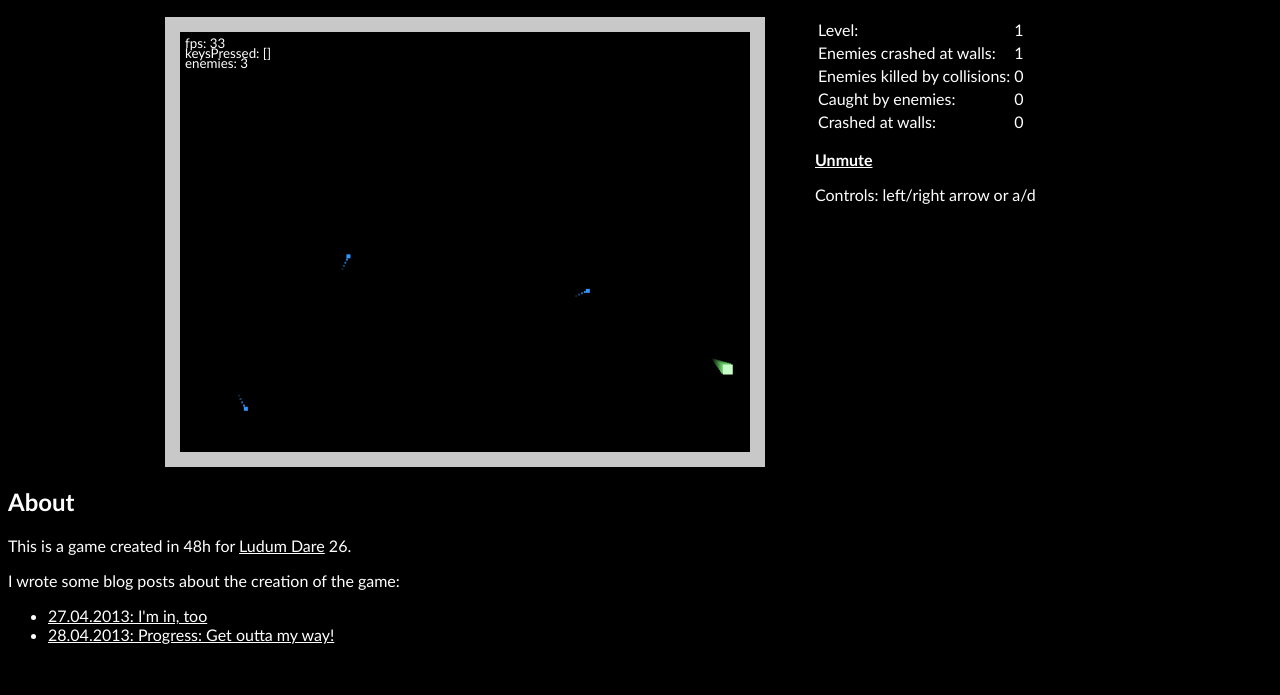
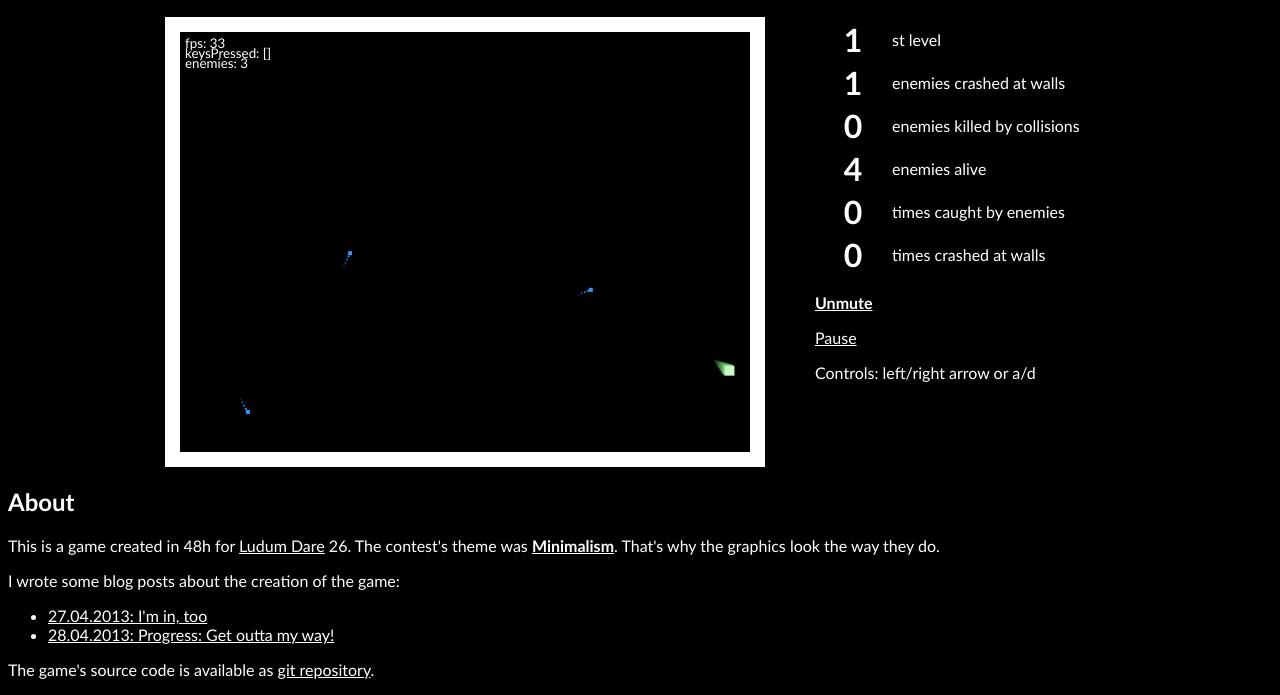
Before and after one commit to stoman/LudumDare26, a plain HTML site: page htdocs/index.html in a window 1280 px wide. Both pictures are taken after a click on the element 465 px from the left and 361 px from the top of the page. Shown: the part 119-814 px from the top of the page. Drawn offline with nearby package versions, Linux system fonts and the light colour scheme.

Commit message:
add pause button and more stats

```diff
--- a/htdocs/css/main.css
+++ b/htdocs/css/main.css
@@ -34,9 +34,17 @@ h1 {
 	z-index: 2;
 	text-align: center;
 }
-#hits {
+#hits, #stats td {
 	font-weight: bold;
-	font-size: x-large;
+	font-size: xx-large;
+	text-align: center;
+	width: 70px;
+}
+#stats th {
+	font-weight: normal;
+	font-size: medium;
+	vertical-align: middle;
+	text-align: left;
 }
 #sidebar {
 	position: absolute;
--- a/htdocs/index.html
+++ b/htdocs/index.html
@@ -31,24 +31,28 @@
 		<div id="sidebar">
 			<table id="stats">
 				<tr>
-					<td>Level:</td>
 					<td id="level">1</td>
+					<th id="level-description">st level</th>
 				</tr>
 				<tr>
-					<td>Enemies crashed at walls:</td>
 					<td id="killsWall">0</td>
+					<th>enemies crashed at walls</th>
 				</tr>
 				<tr>
-					<td>Enemies killed by collisions:</td>
 					<td id="killsEnemy">0</td>
+					<th>enemies killed by collisions</th>
 				</tr>
 				<tr>
-					<td>Caught by enemies:</td>
-					<td id="enemyHit">0</td>
+					<td id="enemies">0</td>
+					<th>enemies alive</th>
 				</tr>
 				<tr>
-					<td>Crashed at walls:</td>
+					<td id="enemyHit">0</td>
+					<th>times caught by enemies</th>
+				</tr>
+				<tr>
 					<td id="wallHit">0</td>
+					<th>times crashed at walls</th>
 				</tr>
 			</table>
 
@@ -56,15 +60,20 @@
 				<a href="#" id="mute" onclick="toggleMute(); return false;">Mute</a>
 			</p>
 			<p>
-				Controls: left/right arrow or a/d
+				<a href="#" id="start-game" onclick="startGame(); return false;">Start game</a>
+				<a href="#" id="stop-game" onclick="stopGame(); return false;" style="display: none;">Pause</a>
 			</p>
+			<p>Controls: left/right arrow or a/d</p>
 		</div>
 	</div>
 
 	<h2>About</h2>
 	<p>
 		This is a game created in 48h for <a href="http://www.ludumdare.com/"
-			target="_blank">Ludum Dare</a> 26.
+			target="_blank">Ludum Dare</a> 26. The contest's theme was <a
+			href="http://www.ludumdare.com/compo/ludum-dare-26/" target="_blank"
+			style="font-weight: bold;">Minimalism</a>. That's why the graphics
+		look the way they do.
 	</p>
 	<p>I wrote some blog posts about the creation of the game:</p>
 	<ul>
@@ -75,5 +84,10 @@
 			href="http://www.ludumdare.com/compo/2013/04/28/progress-get-outta-my-way/"
 			target="_blank">28.04.2013: Progress: Get outta my way!</a></li>
 	</ul>
+	<p>
+		The game's source code is available as <a
+			href="https://bitbucket.org/toman/get-outta-my-way" target="_blank">git
+			repository</a>.
+	</p>
 </body>
 </html>
--- a/htdocs/js/main.js
+++ b/htdocs/js/main.js
@@ -52,7 +52,7 @@ var currentLevel = 0;
 var levels;
 
 // state
-var readyToStart = false;
+var readyToStart = true;
 
 // stats
 var stats = {
@@ -201,13 +201,24 @@ $(function() {
 	    g : 200,
 	    b : 255
 	}, 10),
-	wall : 'rgb(200, 200, 200)',
-	headings : 'rgb(255, 255, 255)'
+	wall : 'rgb(255, 255, 255)',
+	headings : 'rgb(255, 255, 255)',
+	background : 'rgb(0, 0, 0)'
     };
 
     // add listeners
     $(document).keydown(function(e) {
-	startGame();
+	// start game with space
+	if(e.keyCode == 32) {
+	    startGame();
+	}
+
+	//pause
+	if(e.keyCode == 80) {
+	    stopGame();
+	}
+
+	// collect pressed keys
 	if(-1 == $.inArray(e.keyCode, keysPressed)) {
 	    keysPressed.push(e.keyCode);
 	}
@@ -253,9 +264,6 @@ function loadLevel() {
     // play background music
     currentBackground = playBackgroundMusic(levels[currentLevel].backgroundIndex);
 
-    // mark as ready
-    readyToStart = true;
-
     // draw first frame
     draw();
 }
@@ -264,28 +272,40 @@ function startGame() {
     if(readyToStart) {
 	// add cronjobs
 	currentCronjobs.push(setInterval(draw, 30));
-	setTimeout(function() {
-	    currentCronjobs.push(setInterval(update, 30));
-	}, 1500);
+	currentCronjobs.push(setInterval(update, 30));
 	currentCronjobs.push(setInterval(measureFrameRate, 1000));
 	currentCronjobs.push(setInterval(refreshStats, 1000));
 	readyToStart = false;
     }
+
+    // show/hide links
+    $('#start-game').hide();
+    $('#stop-game').show();
 }
 
-function stopLevel() {
-    // stop background music
-    currentBackground.pause();
-
+function stopGame() {
     // stop cronjobs
     for( var i = 0; i < currentCronjobs.length; i++) {
 	clearInterval(currentCronjobs[i]);
     }
     currentCronjobs = [];
+
+    // adjust variables
+    readyToStart = true;
+
+    //redraw
+    draw();
+
+    // show/hide links
+    $('#start-game').show();
+    $('#stop-game').hide();
 }
 
 function nextLevel() {
     if(currentLevel < levels.length - 1) {
+	// stop background music
+	currentBackground.pause();
+
 	// load next level
 	currentLevel++;
 	loadLevel();
@@ -341,7 +361,7 @@ function draw() {
     }
 
     // texts
-    if(currentFrame <= 50) {
+    if(currentFrame <= 50 || readyToStart) {
 	// level X
 	context.font = '60pt Calibri';
 	context.textAlign = 'center';
@@ -375,20 +395,28 @@ function draw() {
 	context.fillText(currentLine, canvas.width / 2, y);
 
 	// Ready? Go!
-	if(currentFrame <= 1) {
-	    context.font = '30pt Calibri';
-	    context.fillText('Click to start or press any key.',
+	if(readyToStart) {
+	    context.strokeStyle = colors.background;
+	    context.lineWidth = 5;
+	    context.font = '25pt Calibri';
+	    context.strokeText('Click to start or press the space key.',
+		    canvas.width / 2, canvas.height / 2);
+	    context.fillText('Click to start or press the space key.',
 		    canvas.width / 2, canvas.height / 2);
 	}
 	else if(currentFrame <= 30) {
-	    context.lineWidth = 4;
+	    context.lineWidth = 6;
 	    context.font = '100pt Calibri';
+	    context.fillStyle = colors.background;
 	    context.strokeText('Ready?', canvas.width / 2, canvas.height / 2);
+	    context.fillText('Ready?', canvas.width / 2, canvas.height / 2);
 	}
 	else {
-	    context.lineWidth = 5;
+	    context.lineWidth = 7;
 	    context.font = '140pt Calibri';
+	    context.fillStyle = colors.background;
 	    context.strokeText('Go!', canvas.width / 2, canvas.height / 2);
+	    context.fillText('Go!', canvas.width / 2, canvas.height / 2);
 	}
     }
 
@@ -403,6 +431,11 @@ function draw() {
 }
 
 function update() {
+    // Ready? Go!
+    if(currentFrame <= 50) {
+	return;
+    }
+
     // update positions
     player.updatePosition();
     for( var i = 0; i < enemies.length; i++) {
@@ -532,7 +565,7 @@ function update() {
 
     // won?
     if(framesNoEnemy >= levels[currentLevel].winFrames) {
-	stopLevel();
+	stopGame();
 	nextLevel();
     }
 }
@@ -644,6 +677,7 @@ function randomPosition(collisionRadius) {
 }
 
 function refreshStats() {
+    // variables from stats array
     for( var name in stats) {
 	if($('#' + name).html() != stats[name]) {
 	    $('#' + name).hide().html(stats[name]).show('slide', {
@@ -651,12 +685,35 @@ function refreshStats() {
 	    }, 200);
 	}
     }
+
+    // count enemies
+    if($('#enemies').html() != enemies.length) {
+	$('#enemies').hide().html(enemies.length).show('slide', {
+	    direction : 'down'
+	}, 200);
+    }
+
+    // current level
     if($('#level').html() != currentLevel + 1) {
 	$('#level').hide().html(currentLevel + 1).show('slide', {
 	    direction : 'down'
 	}, 200);
+	if(currentLevel == 0) {
+	    $('#level-description').html('st level');
+	}
+	else if(currentLevel == 1) {
+	    $('#level-description').html('nd level');
+	}
+	else if(currentLevel == 2) {
+	    $('#level-description').html('rd level');
+	}
+	else {
+	    $('#level-description').html('th level');
+	}
     }
-    $('#hits').html(stats.enemyHit+stats.wallHit);
+
+    // hits (game-won screen)
+    $('#hits').html(stats.enemyHit + stats.wallHit);
 }
 
 // //////////////////////////////////////////////////////////////////////
```
